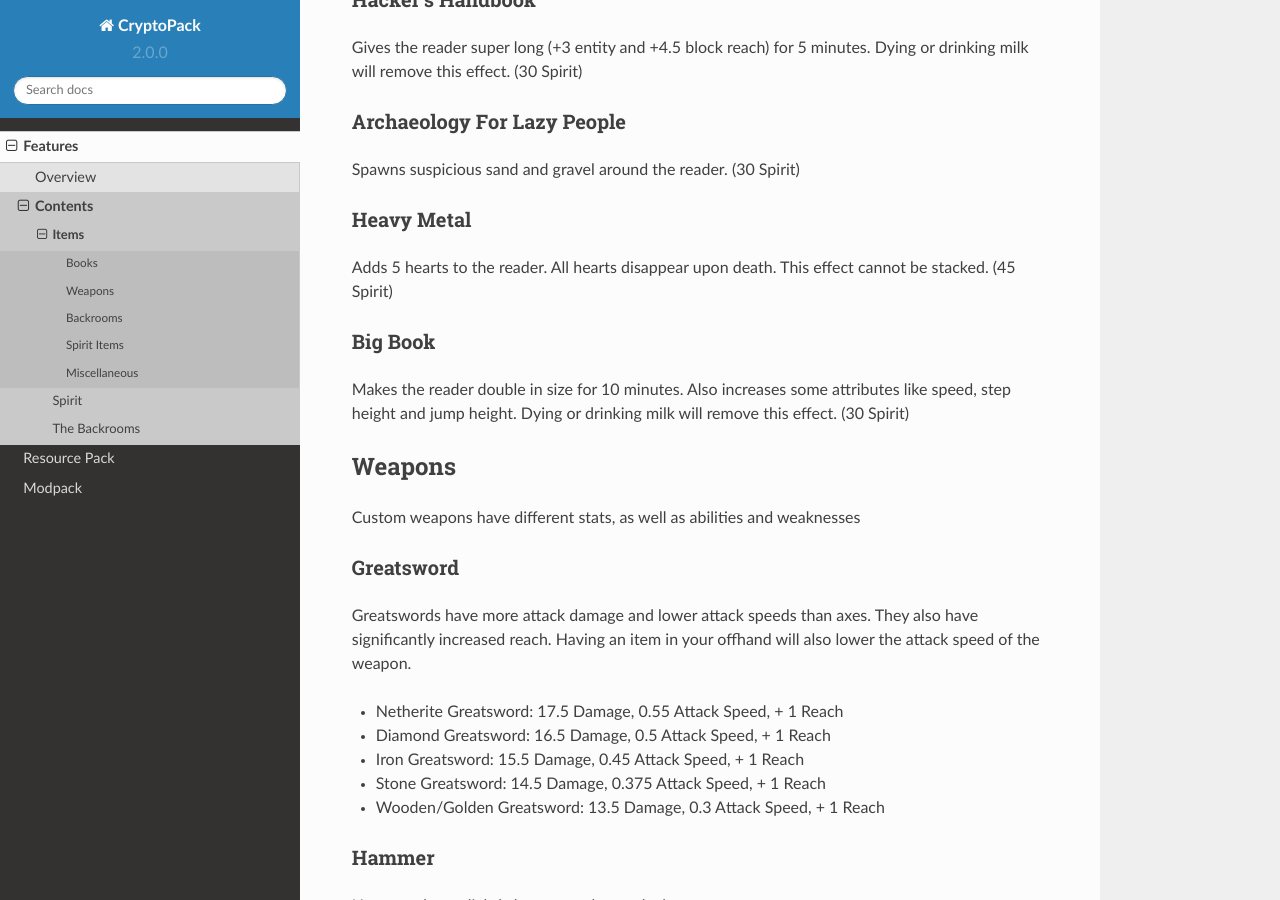
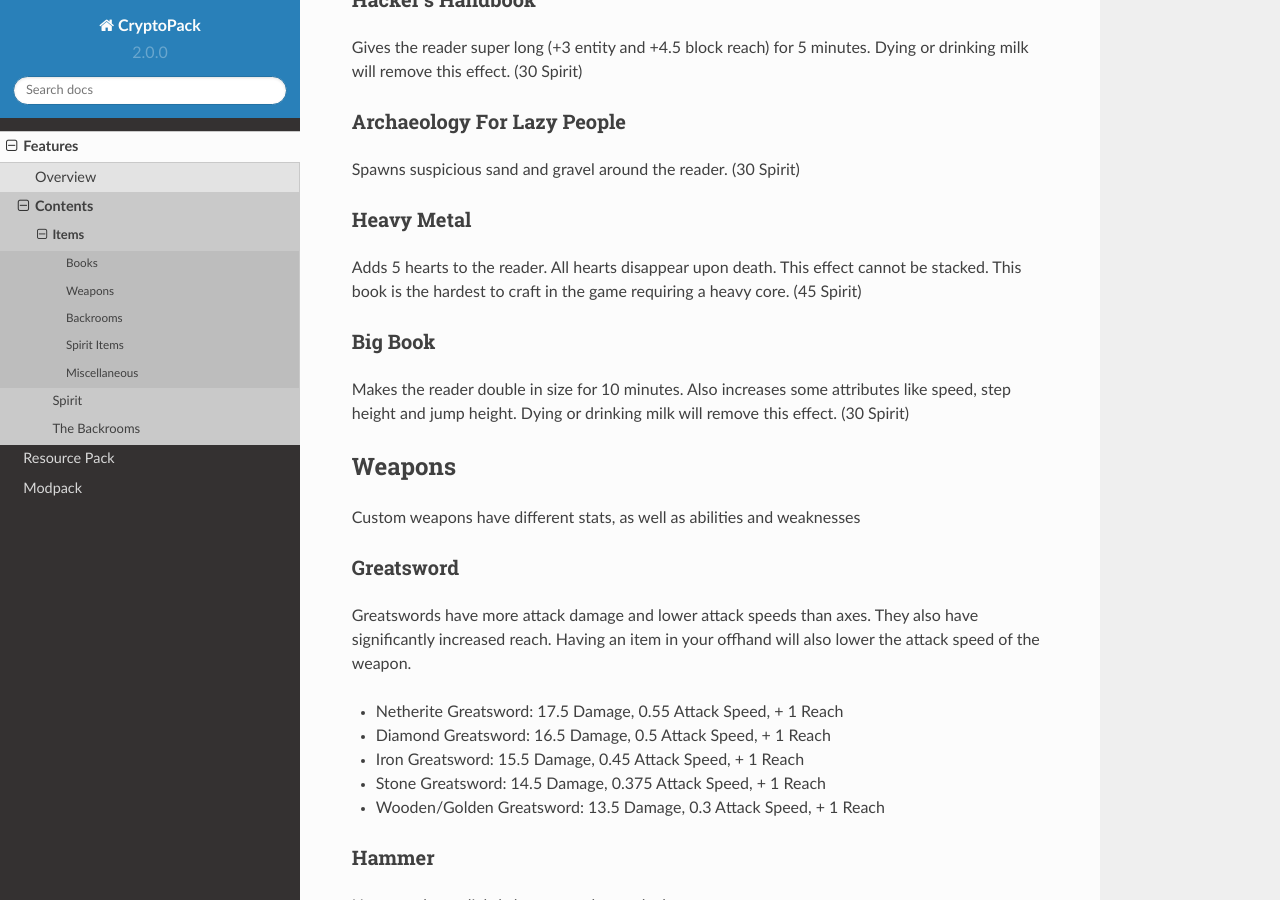
Before and after one commit to Shwabbaa/cryptopack-docs, a Sphinx documentation site: the page built from docs/source/features/items.rst, in a window 1280 px wide and 900 px high, scrolled down 4356 px. Built offline with Sphinx 7.4.7 and the Read the Docs theme 2.0.0, drawn with Linux system fonts in a browser that asks for light colours; pages that are not in the unit, such as notebooks, are missing from menus.

Commit message:
Update items.rst

```diff
--- a/docs/source/features/items.rst
+++ b/docs/source/features/items.rst
@@ -213,6 +213,7 @@ Spawns suspicious sand and gravel around the reader.
 Heavy Metal
 """"""""""""""
 Adds 5 hearts to the reader. All hearts disappear upon death. This effect cannot be stacked.
+This book is the hardest to craft in the game requiring a heavy core.
 (45 Spirit)
 
 Big Book
```
